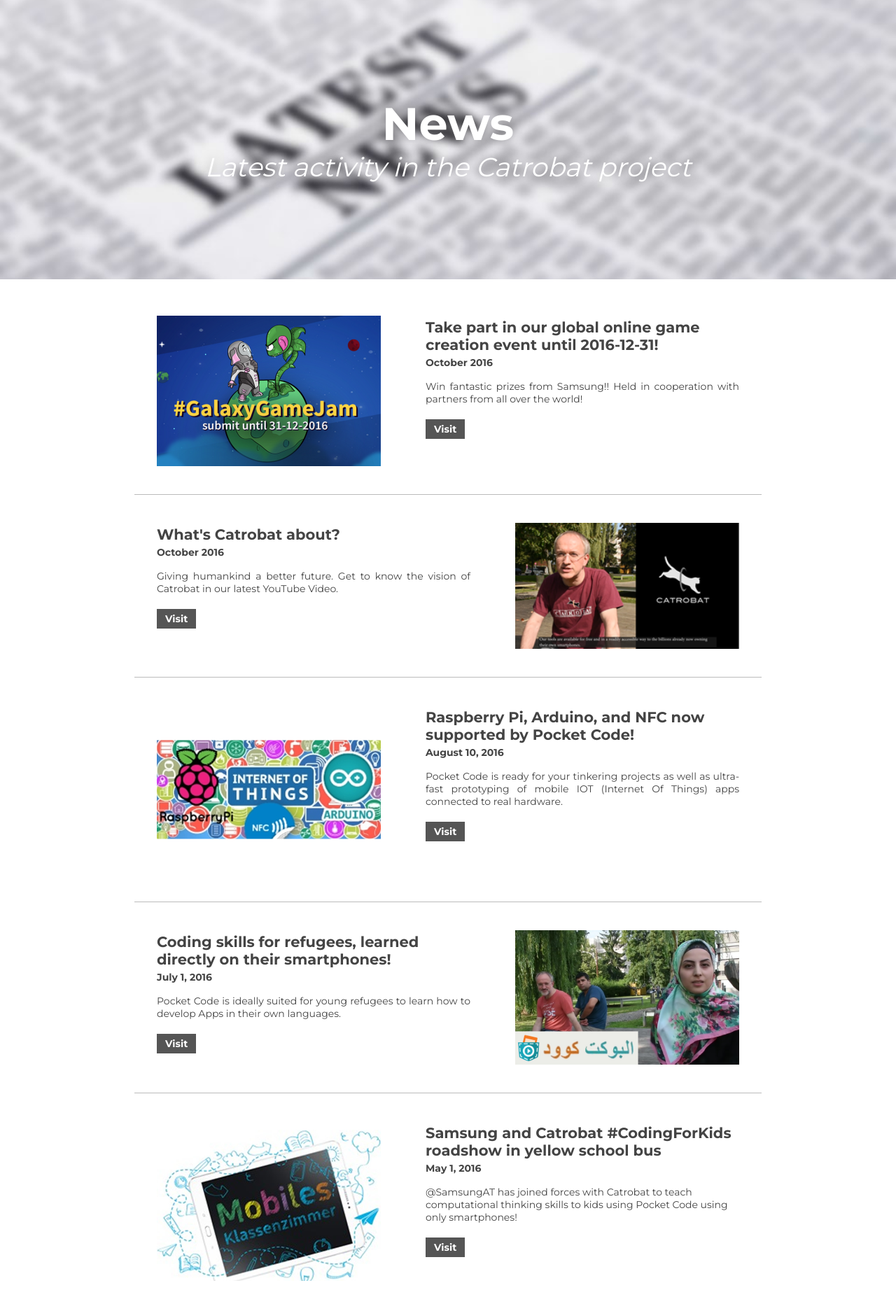
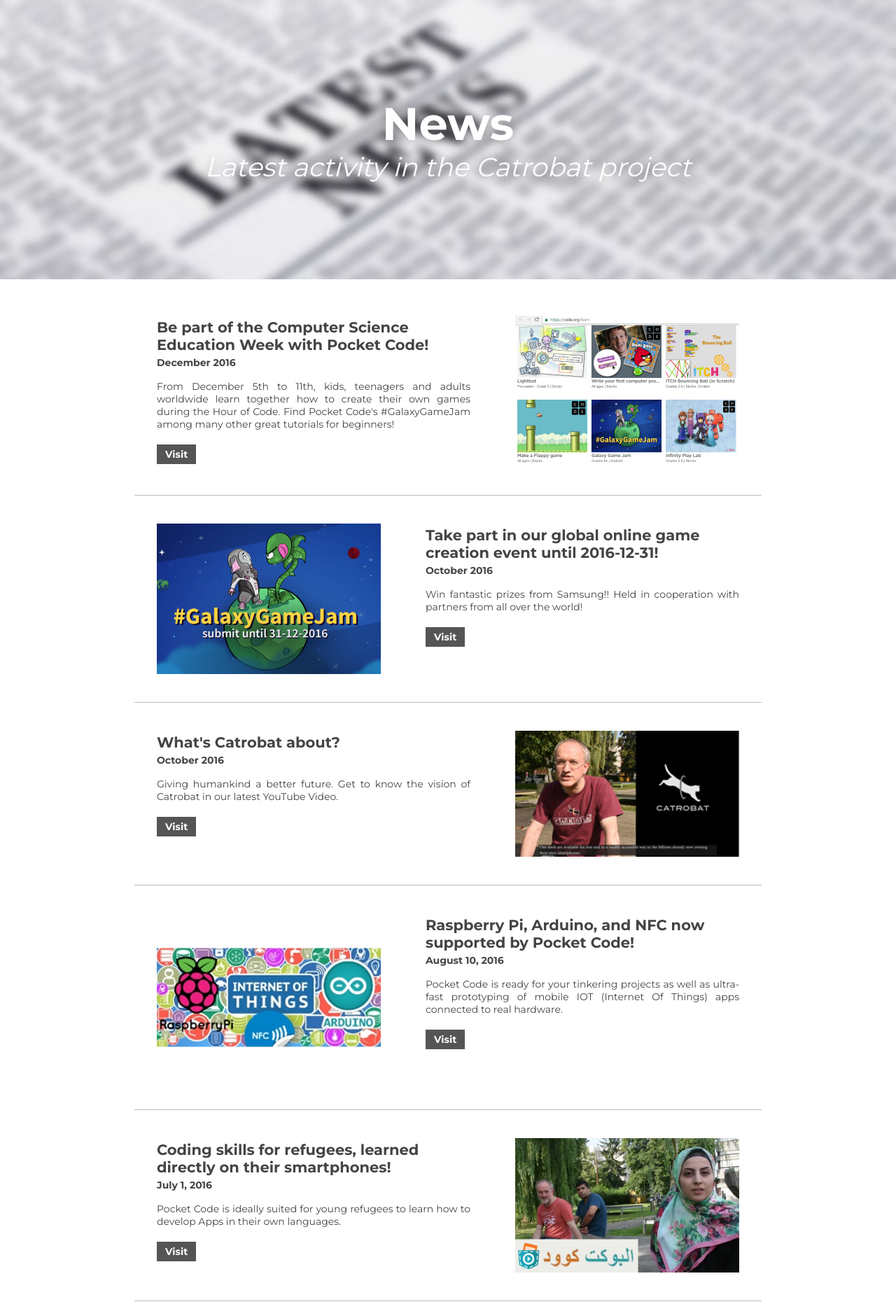
Before and after one commit to Catrobat/ended2020-Old_www.catrobat.org, a PHP site: page /index.php?page=news in a window 1280 px wide. Shown: the part 57-1920 px from the top of the page at 70% size. Run offline with PHP 8.4, Linux system fonts and the light colour scheme.

Commit message:
code.org news entry

```diff
--- a/news.php
+++ b/news.php
@@ -9,6 +9,18 @@
 
   <br />&nbsp;<br />
   <!-- When adding news, make sure to increment the name and id fields as well as alter order between 0 and 1 -->
+
+     <a class="anchor" name="44" id="44"></a>
+      <div class="flex-container-h news">
+        <div style="order: 1"><img src="img/news/CSEdWeek16.png" alt="News-Image" /></div>
+        <div class="expandable">
+          <h2>Be part of the Computer Science Education Week with Pocket Code!</h2>
+          <span>December 2016</span><br />
+          <div style="margin: 8px 0 16px 0;"><p>From December 5th to 11th, kids, teenagers and adults worldwide learn together how to create their own games during the Hour of Code. Find Pocket Code's #GalaxyGameJam among many other great tutorials for beginners!</p></div>
+                    <a class="button" href="https://code.org/learn" target="_blank">Visit</a>
+                  </div>
+      </div>
+      <hr />
 
      <a class="anchor" name="43" id="43"></a>
       <div class="flex-container-h news">
```
Also changed, not shown: img/news/CSEdWeek16.png (added).
